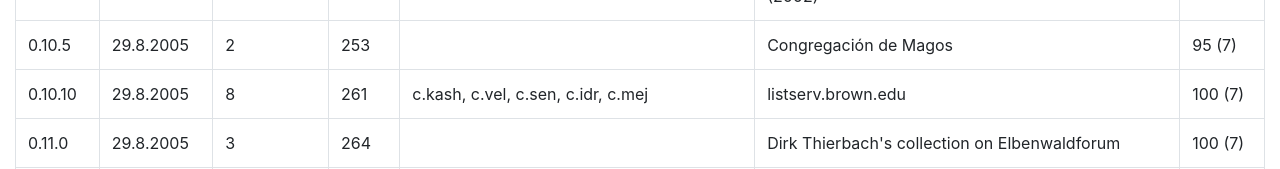
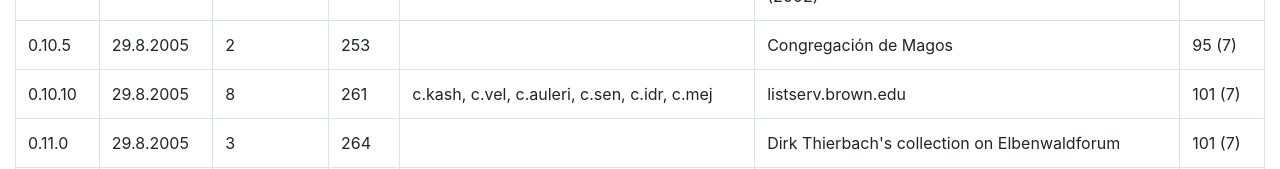
Before and after one commit to selyukov-n/ring-verse, a React (Create React App) app: page /history in a window 1280 px wide. Shown: the part 2186-2355 px from the top of the page. Built offline with nearby package versions, Linux system fonts and the light colour scheme.

Commit message:
fix #257 lang

```diff
--- a/src/data/conlang/misc.ts
+++ b/src/data/conlang/misc.ts
@@ -363,7 +363,7 @@ Ilicépain Sénusu Cuartusu sálumas ce lígain in i morimenû túmas.
 In Noresu Mordorû caloc gráta lusteir.`
   },
   257: {
-    language: "c.aul",
+    language: "c.auleri",
     author: "Michael Poxon",
     content: `Del rónu mairiaulerilde inda kiria
 Baitzi hano kingerelde harni ondunelea
```
